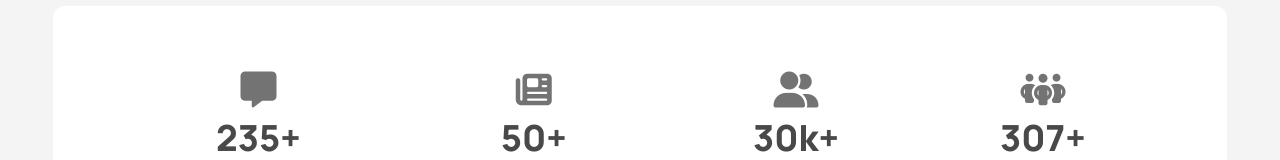
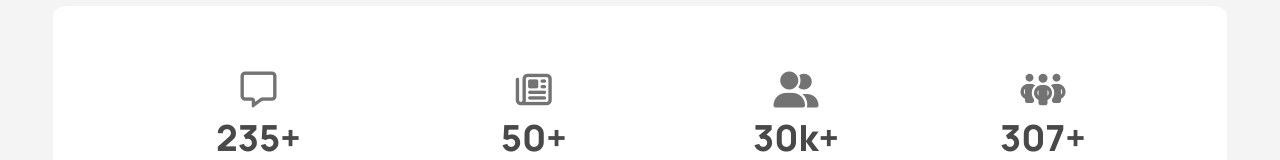
Before and after one commit to Mosaidur/Assignment-03, a plain HTML site: page index.html in a window 1280 px wide. Shown: the part 1698-1858 px from the top of the page. Drawn offline with nearby package versions, Linux system fonts and the light colour scheme.

Commit message:
Asses file

```diff
--- a/index.html
+++ b/index.html
@@ -132,12 +132,12 @@
          <section class="bg-[#F4F4F4]">
             <div class="lg:flex justify-evenly items-center text-center w-11/12 bg-white rounded-xl max-w-screen-xl mx-auto py-6  ">
                 <div class="my-10">
-                    <i class="text-thirdTextColor text-4xl fa-solid fa-message "></i>
+                    <i class="text-thirdTextColor text-4xl fa-regular fa-message "></i>
                     <h1 class="text-secondaryTextColor font-extrabold text-4xl my-2">235+</h1>
                     <p class="font-medium text-thirdTextColor ">Happy Client Review</p>
                 </div>
                 <div class="my-10">
-                    <i class="text-thirdTextColor text-4xl fa-solid fa-newspaper "></i>
+                    <i class="text-thirdTextColor text-4xl fa-regular fa-newspaper "></i>
                     <h1 class="text-secondaryTextColor my-2 font-extrabold text-4xl ">50+</h1>
                     <p class="font-medium text-thirdTextColor  ">Work Departments</p>
                 </div>
```
